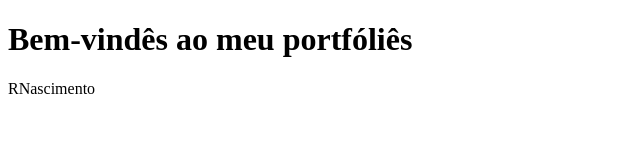
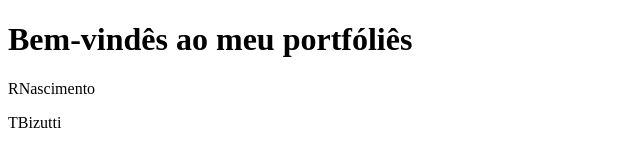
Before and after one commit to regifraga/portfolio-site, a plain HTML site: page src/index.html in a window 1280 px wide. Shown: the full height of the page, 0-640 px from the left. Drawn offline with Linux system fonts and the light colour scheme.

Commit message:
Adicionado o nome do caboclo TBizutti.

```diff
--- a/src/index.html
+++ b/src/index.html
@@ -6,5 +6,6 @@
 		<body>
 			<h1>Bem-vindês ao meu portfóliês</h1>
 			<p>RNascimento</p>
+			<p>TBizutti</p>
 		</body>
 	</html>
```
